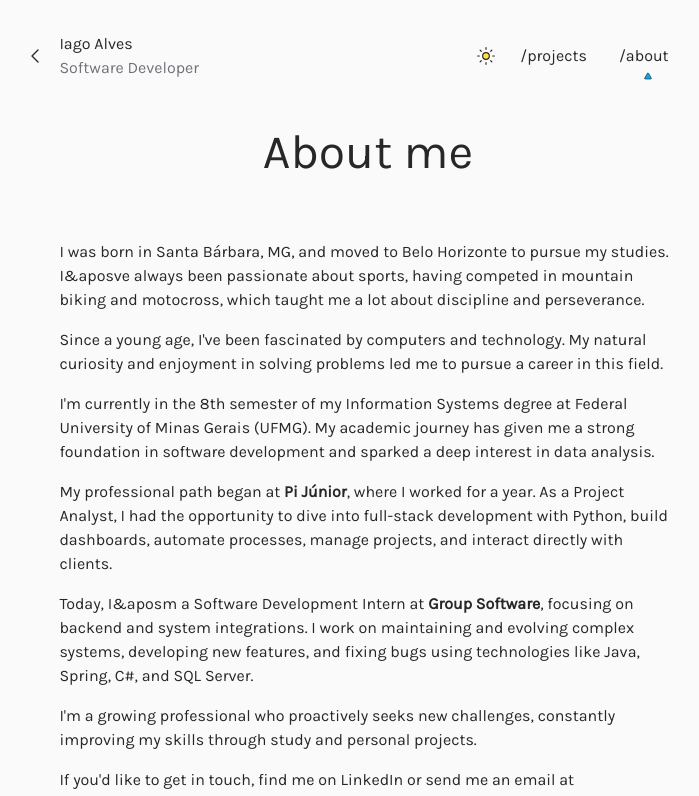
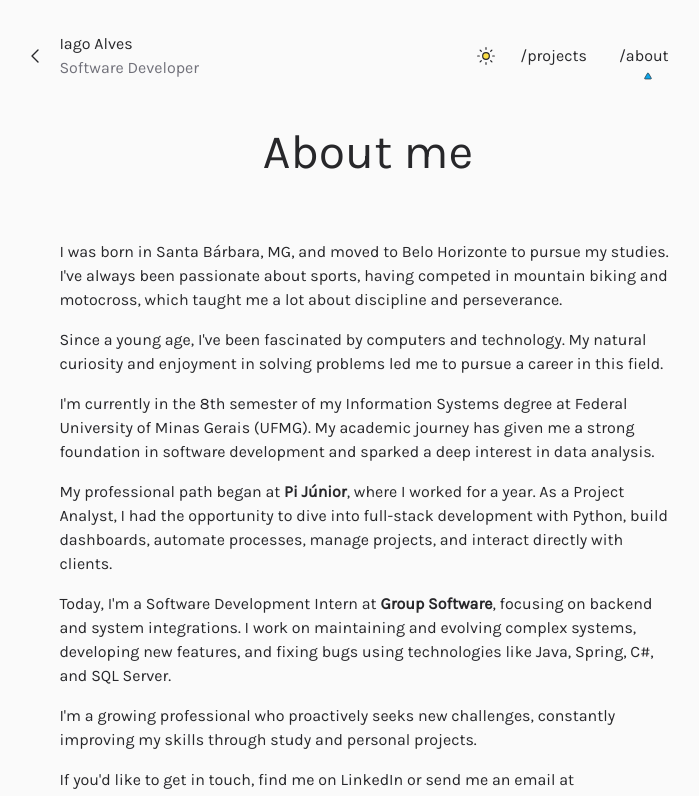
Before and after one commit to iagoalvess/blog, a Next.js app: page /about in a window 1280 px wide. Shown: the top 796 px of the page, without its empty margins (272-971 px from the left). Built offline with nearby package versions, Linux system fonts and the light colour scheme.

Commit message:
fix apos

```diff
--- a/src/app/about/page.tsx
+++ b/src/app/about/page.tsx
@@ -7,7 +7,7 @@ export default function AboutPage() {
       <article className="space-y-4">
         <p>
           I was born in Santa Bárbara, MG, and moved to Belo Horizonte to pursue my studies.
-          I&aposve always been passionate about sports, having competed in mountain biking and motocross,
+          I&apos;ve always been passionate about sports, having competed in mountain biking and motocross,
           which taught me a lot about discipline and perseverance.
         </p>
         <p>
@@ -33,7 +33,7 @@ export default function AboutPage() {
           build dashboards, automate processes, manage projects, and interact directly with clients.
         </p>
         <p>
-          Today, I&aposm a Software Development Intern at{" "}
+          Today, I&apos;m a Software Development Intern at{" "}
           <strong>Group Software</strong>, focusing on backend and system integrations.
           I work on maintaining and evolving complex systems, developing new features,
           and fixing bugs using technologies like Java, Spring, C#, and SQL Server.
```
